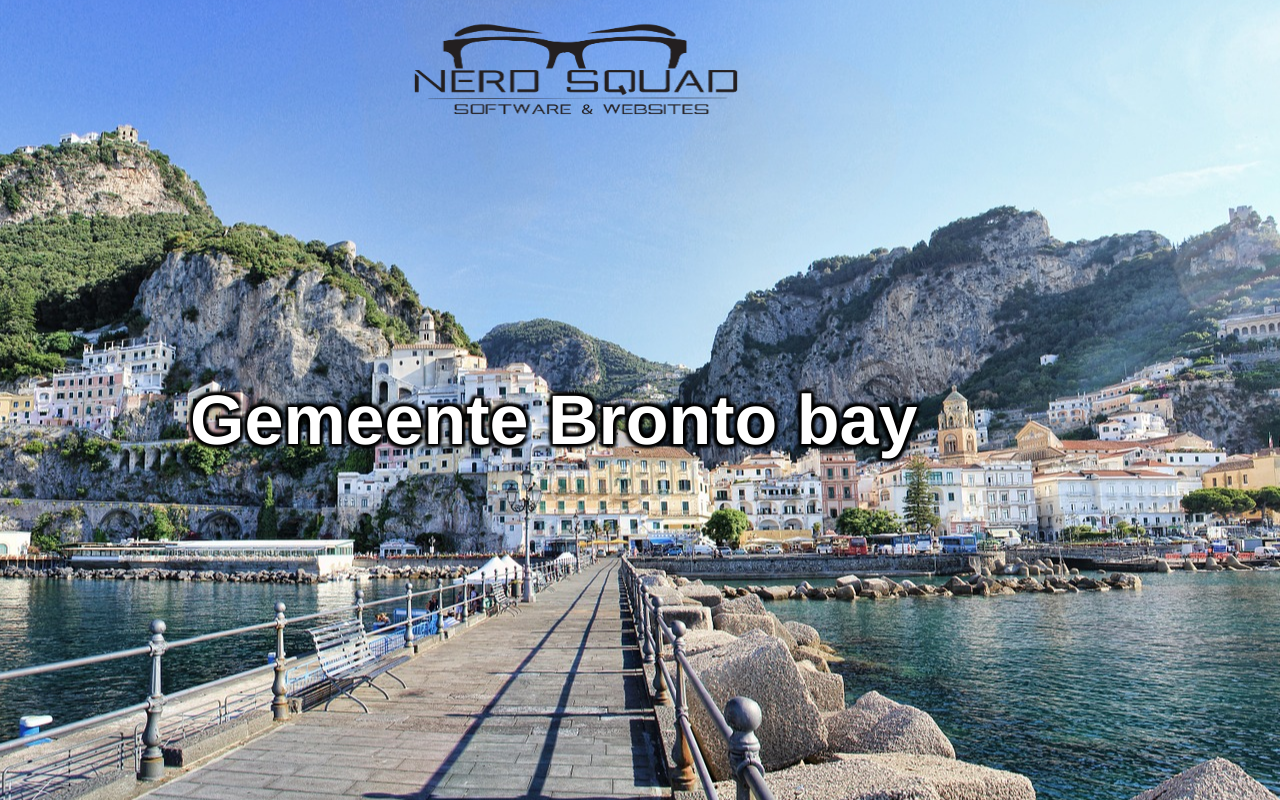
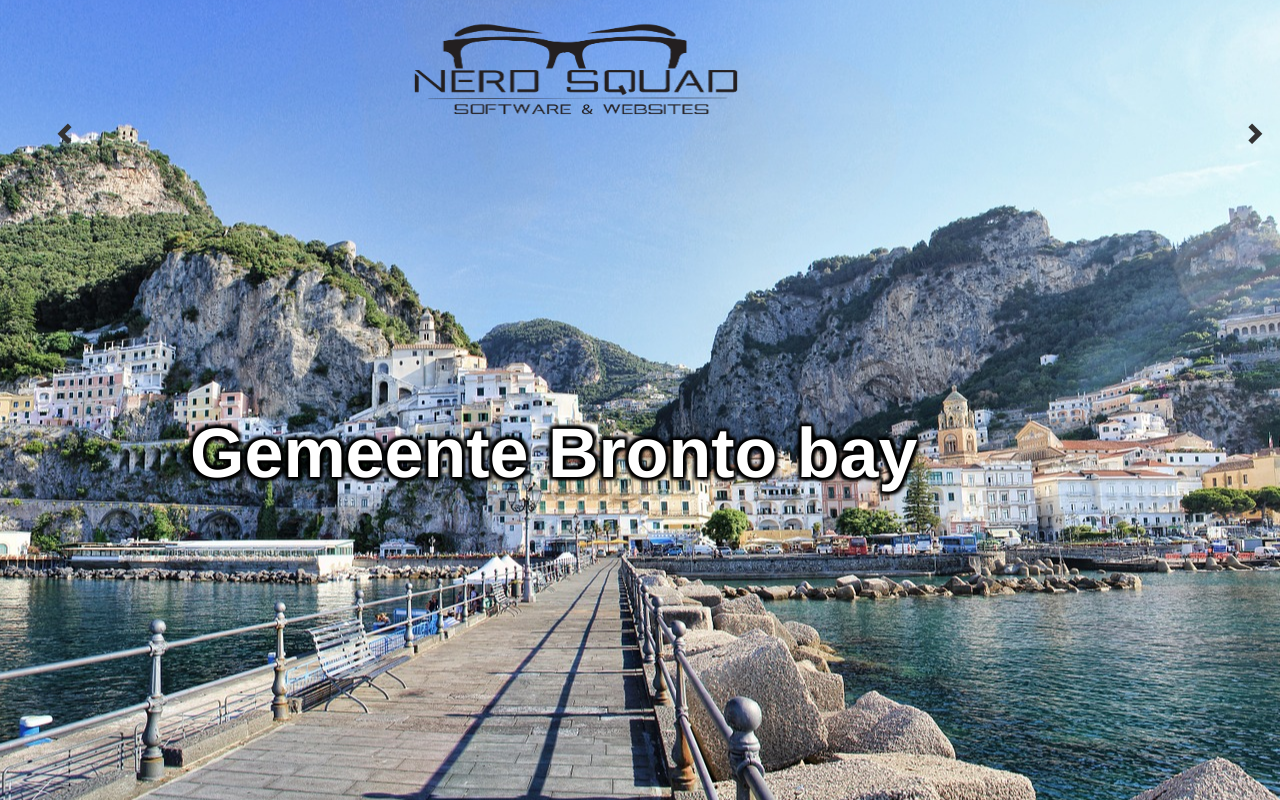
Before and after one commit to Mikevanleeuwen/Development, a PHP site: page /Home/HTML/index.html in a window 1280 px wide. Run offline with PHP 8.4, Linux system fonts and the light colour scheme.

Commit message:
updating home

```diff
--- a/Home/CSS/index.css
+++ b/Home/CSS/index.css
@@ -12,6 +12,10 @@
 	margin-top: 20px;
 }
 
+.arrows{
+	font-size: 1.6em;
+}
+
 .headertxt{
 	width: 900px;
 	margin: 0 auto;
--- a/Home/HTML/index.html
+++ b/Home/HTML/index.html
@@ -15,6 +15,18 @@
 							<img src='../images/nslogo.png' style="width: 350px; height: 100px;">
 						</div>
 					</div>
+				</div>
+				<div class="container-fluid arrows">
+					<div class="row-fluid">
+						<div class="pull-right">
+							<ul class="glyphicon glyphicon-chevron-right"></ul>
+						</div>
+						<div class="pull-left">
+							<ul class="glyphicon glyphicon-chevron-left"></ul>
+						</div>
+					</div>
+				</div>
+				<div class="container-fluid">
 					<div class="row">
 						<div class="headertxt">
 							<p><b>Gemeente Bronto bay</b></p>
```
